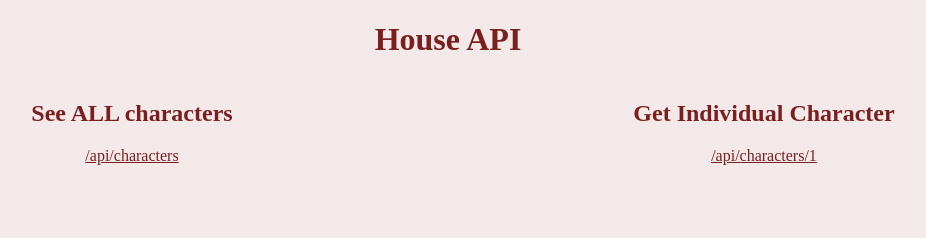
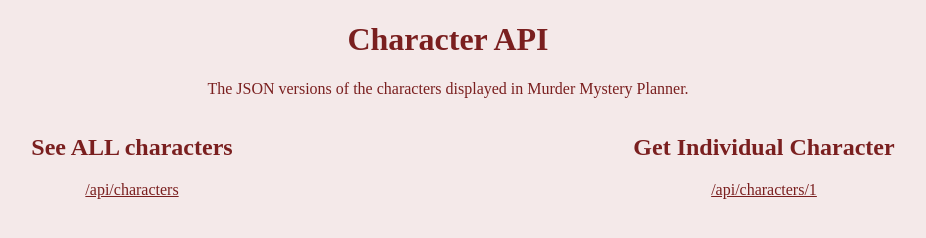
Before and after one commit to astalkerals/backend-demo, a website: page public/index.html in a window 1280 px wide. Shown: the whole page, without its empty margins (192-1118 px from the left). Drawn offline with Linux system fonts and the light colour scheme.

Commit message:
description

```diff
--- a/public/index.html
+++ b/public/index.html
@@ -4,7 +4,8 @@
         <link rel="stylesheet" href="styles.css">
     </head>
     <body>
-        <h1>House API</h1>
+        <h1>Character API</h1>
+        <p>The JSON versions of the characters displayed in Murder Mystery Planner.</p>
         <div id="character-options" class="columns">
             <section class="one">
                 <h2>See ALL characters</h2>
```
